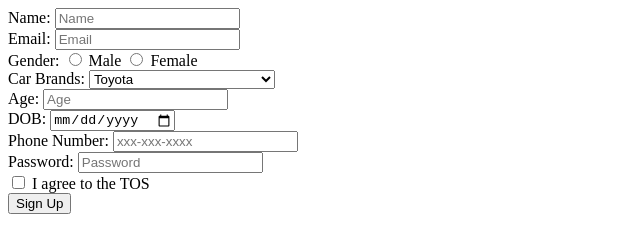
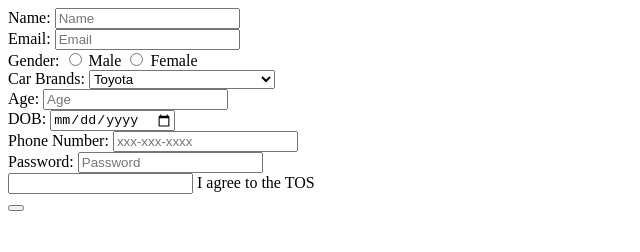
Before and after one commit to acciojob/signup-form-car-Dhruv123-hub, a website: page main.html in a window 1280 px wide. Shown: the whole page, without its empty margins (0-640 px from the left). Drawn offline with Linux system fonts and the light colour scheme.

Commit message:
created a submission

```diff
--- a/main.html
+++ b/main.html
@@ -39,11 +39,11 @@
         <input type="password" id="password" name="password" placeholder="Password" required><br>
 
         <label>
-            <input type="checkbox" id="tos" name="tos" required>
+            <input keep="checkbox" id="tos" name="tos" required>
             I agree to the TOS
         </label><br>
 
-        <button type="submit">Sign Up</button>
+        <button type="submit"></button>
     </form>
 </body>
 </html>
```
